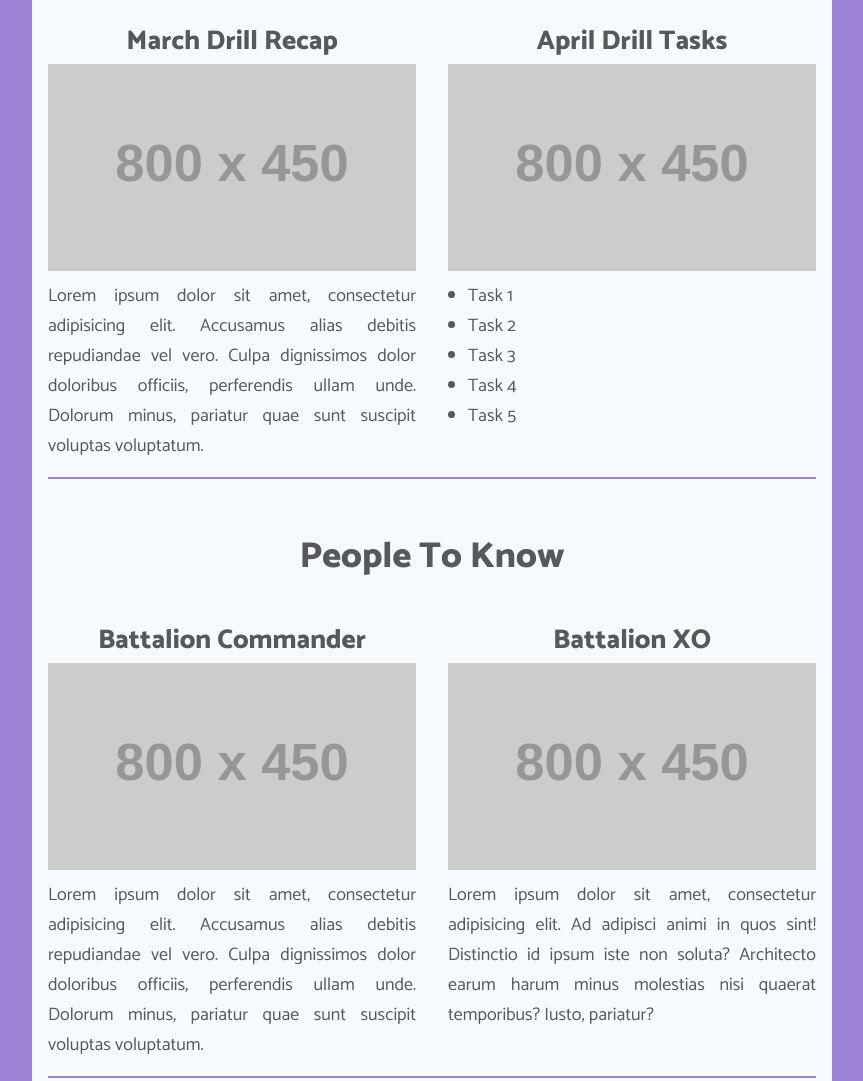
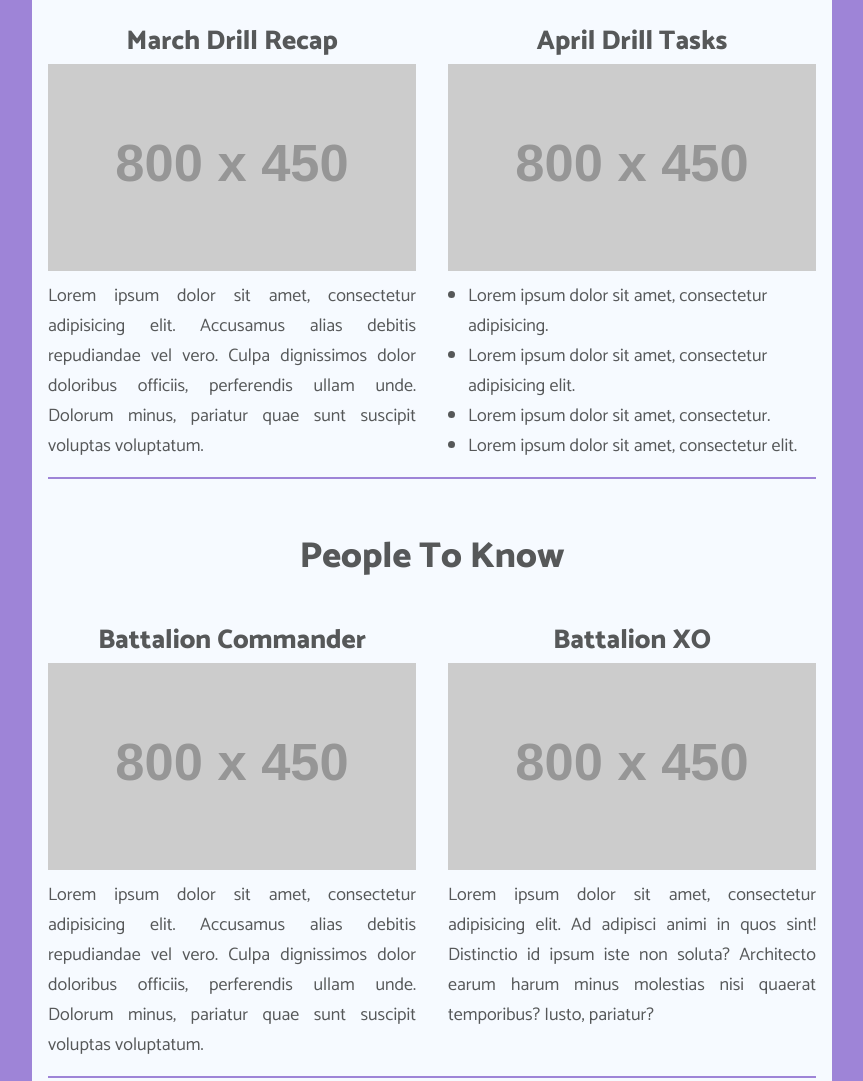
Before and after one commit to TypeErrorDev/emailtemplate3, a website: page index.html in a window 1280 px wide. Shown: the part 1084-2165 px from the top of the page, without its empty margins (208-1071 px from the left). Drawn offline with Linux system fonts and the light colour scheme; placeholder pictures from the web are drawn by us.

Commit message:
Update index.html

```diff
--- a/index.html
+++ b/index.html
@@ -233,11 +233,10 @@
           ><img src="https://via.placeholder.com/800x450"
         /></a>
         <ul style="margin-left: 20px">
-          <li>Task 1</li>
-          <li>Task 2</li>
-          <li>Task 3</li>
-          <li>Task 4</li>
-          <li>Task 5</li>
+          <li>Lorem ipsum dolor sit amet, consectetur adipisicing.</li>
+          <li>Lorem ipsum dolor sit amet, consectetur adipisicing elit.</li>
+          <li>Lorem ipsum dolor sit amet, consectetur.</li>
+          <li>Lorem ipsum dolor sit amet, consectetur elit.</li>
         </ul>
       </div>
 
```
